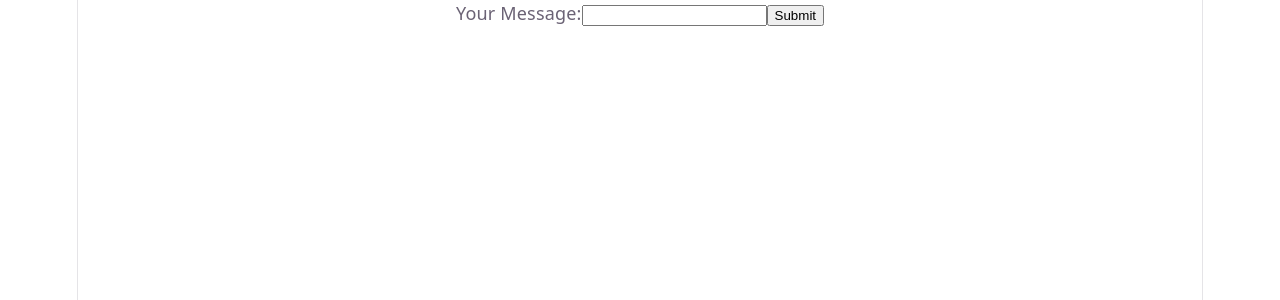
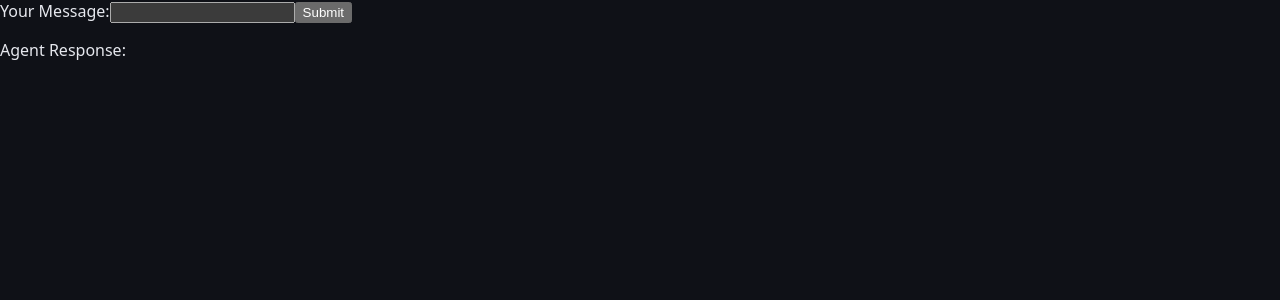
Before and after one commit to ZerroLovesCode/IBM_Licensing_Helper, a React (Vite) app in the folder frontend/: page / in a window 1280 px wide. Shown: the top 300 px of the page. Built offline with nearby package versions, Linux system fonts and the light colour scheme.

Commit message:
Set type for submit event handler. Get the communication between front-end and backend working

```diff
--- a/frontend/src/App.tsx
+++ b/frontend/src/App.tsx
@@ -7,7 +7,7 @@ interface ChatRequest {
 }
 
 interface ChatResponse {
-  respones: string;
+  message: string;
   session_id: string
 }
 
@@ -43,13 +43,15 @@ async function sendMessage(message: string, session_id?: string): Promise<ChatRe
 function App() {
   const [health, setHealth] = useState("")
   const [chatInput, setChatInput] = useState("")
+  const [agentResponse, setAgentResponse] = useState("")
 
-  async function handleChatSubmit(e){
+  async function handleChatSubmit(e: React.SubmitEvent<HTMLFormElement>){
     e.preventDefault();
     const message = chatInput
     console.log(message)
     const res = await sendMessage(message)
     console.log(res)
+    setAgentResponse(res.message)
     setChatInput("")
   }
 
@@ -67,6 +69,9 @@ function App() {
             </label>
             <button type="submit">Submit</button>
         </form>
+
+            <p>Agent Response: {agentResponse}</p>
+
     </div>
   )
 }
--- a/frontend/src/index.css
+++ b/frontend/src/index.css
@@ -1,111 +1,108 @@
 :root {
-  --text: #6b6375;
-  --text-h: #08060d;
-  --bg: #fff;
-  --border: #e5e4e7;
-  --code-bg: #f4f3ec;
-  --accent: #aa3bff;
-  --accent-bg: rgba(170, 59, 255, 0.1);
-  --accent-border: rgba(170, 59, 255, 0.5);
-  --social-bg: rgba(244, 243, 236, 0.5);
-  --shadow:
-    rgba(0, 0, 0, 0.1) 0 10px 15px -3px, rgba(0, 0, 0, 0.05) 0 4px 6px -2px;
-
-  --sans: system-ui, 'Segoe UI', Roboto, sans-serif;
-  --heading: system-ui, 'Segoe UI', Roboto, sans-serif;
-  --mono: ui-monospace, Consolas, monospace;
-
-  font: 18px/145% var(--sans);
-  letter-spacing: 0.18px;
-  color-scheme: light dark;
-  color: var(--text);
-  background: var(--bg);
-  font-synthesis: none;
-  text-rendering: optimizeLegibility;
-  -webkit-font-smoothing: antialiased;
-  -moz-osx-font-smoothing: grayscale;
-
-  @media (max-width: 1024px) {
-    font-size: 16px;
-  }
+  --bg: #0f1117;
+  --panel: #171a23;
+  --border: #262b38;
+  --text: #e6e8ee;
+  --muted: #8b92a5;
+  --accent: #4f8cff;
+  --user: #2b4fa3;
+  color-scheme: dark;
+  font-family: system-ui, -apple-system, "Segoe UI", Roboto, sans-serif;
 }
 
-@media (prefers-color-scheme: dark) {
-  :root {
-    --text: #9ca3af;
-    --text-h: #f3f4f6;
-    --bg: #16171d;
-    --border: #2e303a;
-    --code-bg: #1f2028;
-    --accent: #c084fc;
-    --accent-bg: rgba(192, 132, 252, 0.15);
-    --accent-border: rgba(192, 132, 252, 0.5);
-    --social-bg: rgba(47, 48, 58, 0.5);
-    --shadow:
-      rgba(0, 0, 0, 0.4) 0 10px 15px -3px, rgba(0, 0, 0, 0.25) 0 4px 6px -2px;
-  }
+* { box-sizing: border-box; }
 
-  #social .button-icon {
-    filter: invert(1) brightness(2);
-  }
+html, body, #root { height: 100%; margin: 0; }
+
+body { background: var(--bg); color: var(--text); }
+
+.app {
+  display: flex;
+  flex-direction: column;
+  height: 100%;
+  max-width: 820px;
+  margin: 0 auto;
+  padding: 0 16px;
 }
 
-#root {
-  width: 1126px;
-  max-width: 100%;
-  margin: 0 auto;
-  text-align: center;
-  border-inline: 1px solid var(--border);
-  min-height: 100svh;
+.header { padding: 24px 0 16px; border-bottom: 1px solid var(--border); }
+.header h1 { margin: 0; font-size: 1.4rem; }
+.subtitle { margin: 4px 0 0; color: var(--muted); font-size: 0.9rem; }
+
+.messages {
+  flex: 1;
+  overflow-y: auto;
+  padding: 20px 0;
   display: flex;
   flex-direction: column;
-  box-sizing: border-box;
+  gap: 14px;
 }
 
-body {
-  margin: 0;
+.message { display: flex; }
+.message.user { justify-content: flex-end; }
+.message.assistant { justify-content: flex-start; }
+
+.bubble {
+  max-width: 85%;
+  padding: 10px 14px;
+  border-radius: 14px;
+  line-height: 1.55;
+  overflow-wrap: anywhere;
+}
+.user .bubble { background: var(--user); border-bottom-right-radius: 4px; }
+.assistant .bubble {
+  background: var(--panel);
+  border: 1px solid var(--border);
+  border-bottom-left-radius: 4px;
+}
+.bubble p { margin: 0 0 8px; }
+.bubble p:last-child { margin-bottom: 0; }
+.bubble ul, .bubble ol { margin: 6px 0; padding-left: 20px; }
+
+.typing { color: var(--muted); }
+.typing::after {
+  content: "";
+  animation: dots 1.2s steps(4, end) infinite;
+}
+@keyframes dots {
+  0%   { content: ""; }
+  25%  { content: "."; }
+  50%  { content: ".."; }
+  75%  { content: "..."; }
 }
 
-h1,
-h2 {
-  font-family: var(--heading);
-  font-weight: 500;
-  color: var(--text-h);
+.error {
+  background: #3a1d22;
+  border: 1px solid #7a2f3a;
+  color: #ffb4bd;
+  padding: 10px 14px;
+  border-radius: 10px;
+  margin-bottom: 8px;
 }
 
-h1 {
-  font-size: 56px;
-  letter-spacing: -1.68px;
-  margin: 32px 0;
-  @media (max-width: 1024px) {
-    font-size: 36px;
-    margin: 20px 0;
-  }
+.composer {
+  display: flex;
+  gap: 8px;
+  padding: 12px 0 20px;
+  border-top: 1px solid var(--border);
 }
-h2 {
-  font-size: 24px;
-  line-height: 118%;
-  letter-spacing: -0.24px;
-  margin: 0 0 8px;
-  @media (max-width: 1024px) {
-    font-size: 20px;
-  }
+.composer input {
+  flex: 1;
+  padding: 12px 14px;
+  border-radius: 10px;
+  border: 1px solid var(--border);
+  background: var(--panel);
+  color: var(--text);
+  font-size: 1rem;
 }
-p {
-  margin: 0;
+.composer input:focus { outline: 2px solid var(--accent); outline-offset: -1px; }
+.composer button {
+  padding: 0 20px;
+  border: 0;
+  border-radius: 10px;
+  background: var(--accent);
+  color: white;
+  font-weight: 600;
+  cursor: pointer;
 }
-
-code,
-.counter {
-  font-family: var(--mono);
-  display: inline-flex;
-  border-radius: 4px;
-  color: var(--text-h);
-}
-
-code {
-  font-size: 15px;
-  line-height: 135%;
-  padding: 4px 8px;
-  background: var(--code-bg);
-}
+.composer button:disabled { opacity: 0.5; cursor: not-allowed; }
```
Also changed, not shown: frontend/src/App.css (deleted, +0 -184 lines), 1 other file (tests, documents, lock files or other folders).
